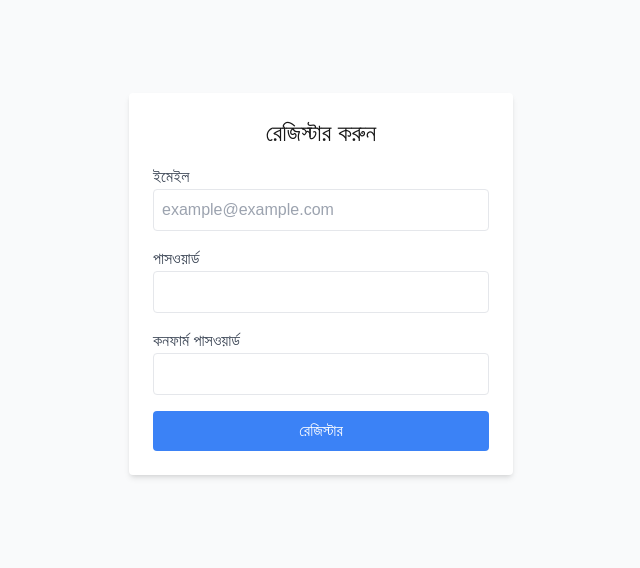
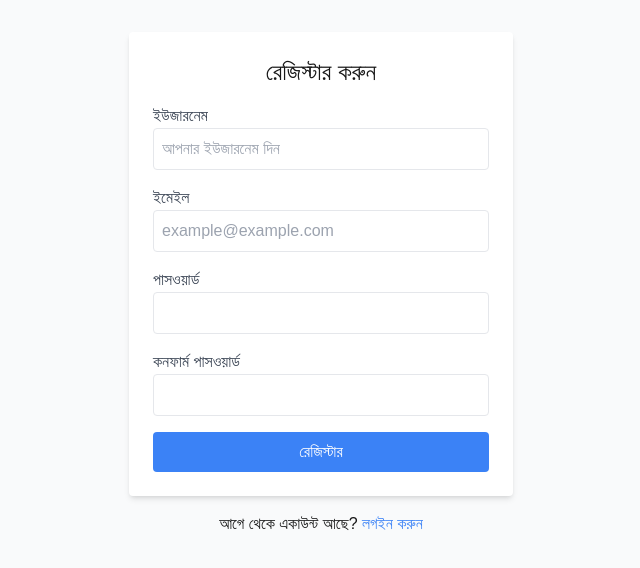
Before and after one commit to ssouvikk/task-management-system-with-kafka, a Next.js app in the folder client/: page /register in a window 1280 px wide. Shown: the part 116-684 px from the top of the page, without its empty margins (319-959 px from the left). Built offline with nearby package versions, Linux system fonts and the light colour scheme; no server answers.

Commit message:
user name is added in regiser

```diff
--- a/client/src/pages/login.js
+++ b/client/src/pages/login.js
@@ -3,6 +3,7 @@ import { useState, useContext, useEffect } from 'react';
 import AuthContext from '../context/AuthContext';
 import { useRouter } from 'next/router';
 import axiosInstance from '../utils/axiosInstance';
+import Link from 'next/link';
 
 const Login = () => {
     const { user, setUser } = useContext(AuthContext);
@@ -11,7 +12,6 @@ const Login = () => {
     const [password, setPassword] = useState('');
     const [error, setError] = useState('');
 
-    // যদি ইউজার লগ ইন থাকে, তাহলে Login পৃষ্ঠায় না গিয়ে সরাসরি redirect করুন
     useEffect(() => {
         if (user && user.token) {
             router.push('/');
@@ -25,7 +25,6 @@ const Login = () => {
         try {
             const res = await axiosInstance.post('/api/auth/login', { email, password });
             const data = res.data;
-
             if (res.status === 200) {
                 localStorage.setItem('token', data.accessToken);
                 setUser({ token: data.accessToken });
@@ -42,7 +41,7 @@ const Login = () => {
     };
 
     return (
-        <div className="min-h-screen flex items-center justify-center bg-gray-50">
+        <div className="min-h-screen flex flex-col items-center justify-center bg-gray-50">
             <form onSubmit={handleLogin} className="bg-white p-6 rounded shadow-md w-full max-w-sm">
                 <h2 className="text-2xl mb-4 text-center">লগইন করুন</h2>
                 {error && <div className="mb-4 text-red-500">{error}</div>}
@@ -71,6 +70,12 @@ const Login = () => {
                     লগইন
                 </button>
             </form>
+            <p className="mt-4">
+                নতুন ইউজার?{" "}
+                <Link href="/register" className="text-blue-500 hover:underline">
+                    রেজিস্টার করুন
+                </Link>
+            </p>
         </div>
     );
 };
--- a/client/src/pages/register.js
+++ b/client/src/pages/register.js
@@ -3,10 +3,12 @@ import { useState, useContext, useEffect } from 'react';
 import AuthContext from '../context/AuthContext';
 import { useRouter } from 'next/router';
 import axiosInstance from '../utils/axiosInstance';
+import Link from 'next/link';
 
 const Register = () => {
   const { user, setUser } = useContext(AuthContext);
   const router = useRouter();
+  const [username, setUsername] = useState('');
   const [email, setEmail] = useState('');
   const [password, setPassword] = useState('');
   const [confirmPassword, setConfirmPassword] = useState('');
@@ -28,9 +30,9 @@ const Register = () => {
     }
 
     try {
-      const res = await axiosInstance.post('/api/auth/signup', { email, password });
+      // username, email ও password পাঠানো হচ্ছে
+      const res = await axiosInstance.post('/api/auth/signup', { username, email, password });
       const data = res.data;
-
       if (res.status === 201) {
         localStorage.setItem('token', data.accessToken);
         setUser({ token: data.accessToken });
@@ -47,10 +49,21 @@ const Register = () => {
   };
 
   return (
-    <div className="min-h-screen flex items-center justify-center bg-gray-50">
+    <div className="min-h-screen flex flex-col items-center justify-center bg-gray-50">
       <form onSubmit={handleRegister} className="bg-white p-6 rounded shadow-md w-full max-w-sm">
         <h2 className="text-2xl mb-4 text-center">রেজিস্টার করুন</h2>
         {error && <div className="mb-4 text-red-500">{error}</div>}
+        <div className="mb-4">
+          <label className="block text-gray-700">ইউজারনেম</label>
+          <input
+            type="text"
+            value={username}
+            onChange={(e) => setUsername(e.target.value)}
+            className="w-full p-2 border rounded"
+            placeholder="আপনার ইউজারনেম দিন"
+            required
+          />
+        </div>
         <div className="mb-4">
           <label className="block text-gray-700">ইমেইল</label>
           <input
@@ -86,6 +99,12 @@ const Register = () => {
           রেজিস্টার
         </button>
       </form>
+      <p className="mt-4">
+        আগে থেকে একাউন্ট আছে?{" "}
+        <Link href="/login" className="text-blue-500 hover:underline">
+          লগইন করুন
+        </Link>
+      </p>
     </div>
   );
 };
```
Also changed, not shown: 2 other files (tests, documents, lock files or other folders).
